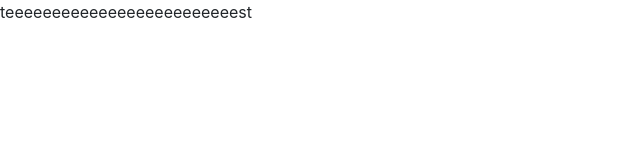
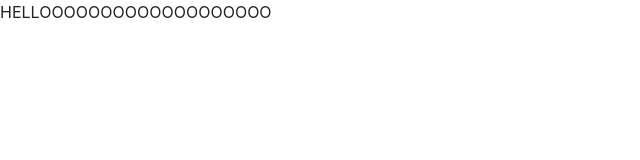
Before and after one commit to DianaBerte/MandarinApp-FE, a React (Create React App) app: page /games in a window 1280 px wide. Shown: the top 160 px of the page, without its empty margins (0-640 px from the left). Built offline with nearby package versions, Linux system fonts and the light colour scheme.

Commit message:
Starts games page

```diff
--- a/src/App.js
+++ /dev/null
@@ -1,16 +0,0 @@
-import React from "react";
-import "bootstrap/dist/css/bootstrap.min.css";
-// import "./App.css";
-import { BrowserRouter, Routes, Route } from "react-router-dom";
-
-function App() {
-    return ("teeeeeeeeeeeeeeeeeeeeeeeeest"
-        // <BrowserRouter>
-        //     <Routes>
-        //         <Route path="/" />
-        //     </Routes>
-        // </BrowserRouter>
-    );
-}
-
-export default App;
--- /dev/null
+++ b/src/App.jsx
@@ -0,0 +1,17 @@
+import React from "react";
+import "bootstrap/dist/css/bootstrap.min.css";
+// import "./App.css";
+import { BrowserRouter, Routes, Route } from "react-router-dom";
+import GameOne from "./pages/Games/gameOne.jsx";
+
+function App() {
+    return (
+        <BrowserRouter>
+            <Routes>
+                <Route path="/games" element={<GameOne />}  />
+            </Routes>
+        </BrowserRouter>
+    );
+}
+
+export default App;
--- a/src/index.js
+++ b/src/index.jsx
@@ -1,8 +1,8 @@
 import React from "react";
 import ReactDOM from "react-dom/client";
 // import "./index.css";
-import App from "./App.js";
-import { store, persistedStore } from "./redux/store";
+import App from "./App.jsx";
+import { store, persistedStore } from "./redux/store/index.js";
 import { PersistGate } from "redux-persist/integration/react";
 import { Provider } from "react-redux";
 
--- /dev/null
+++ b/src/pages/Games/gameOne.jsx
@@ -0,0 +1,19 @@
+const GameOne = () => {
+
+
+
+    const playGameOne = async () => {
+        try {
+
+        } catch (error) {
+            console.log(error)
+        }
+    };
+
+    return(
+        <>
+        <p>HELLOOOOOOOOOOOOOOOOOOO</p>
+        </>
+    )
+}
+    export default GameOne;
```
